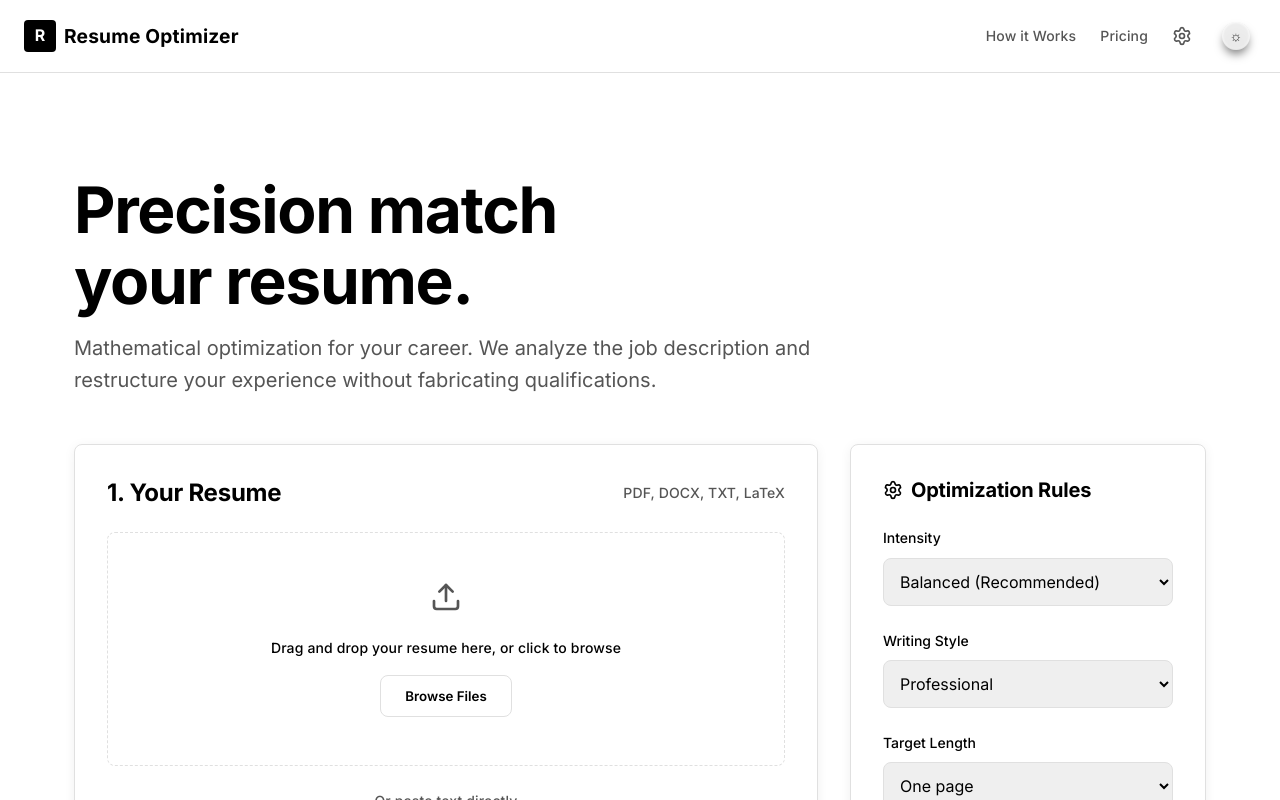
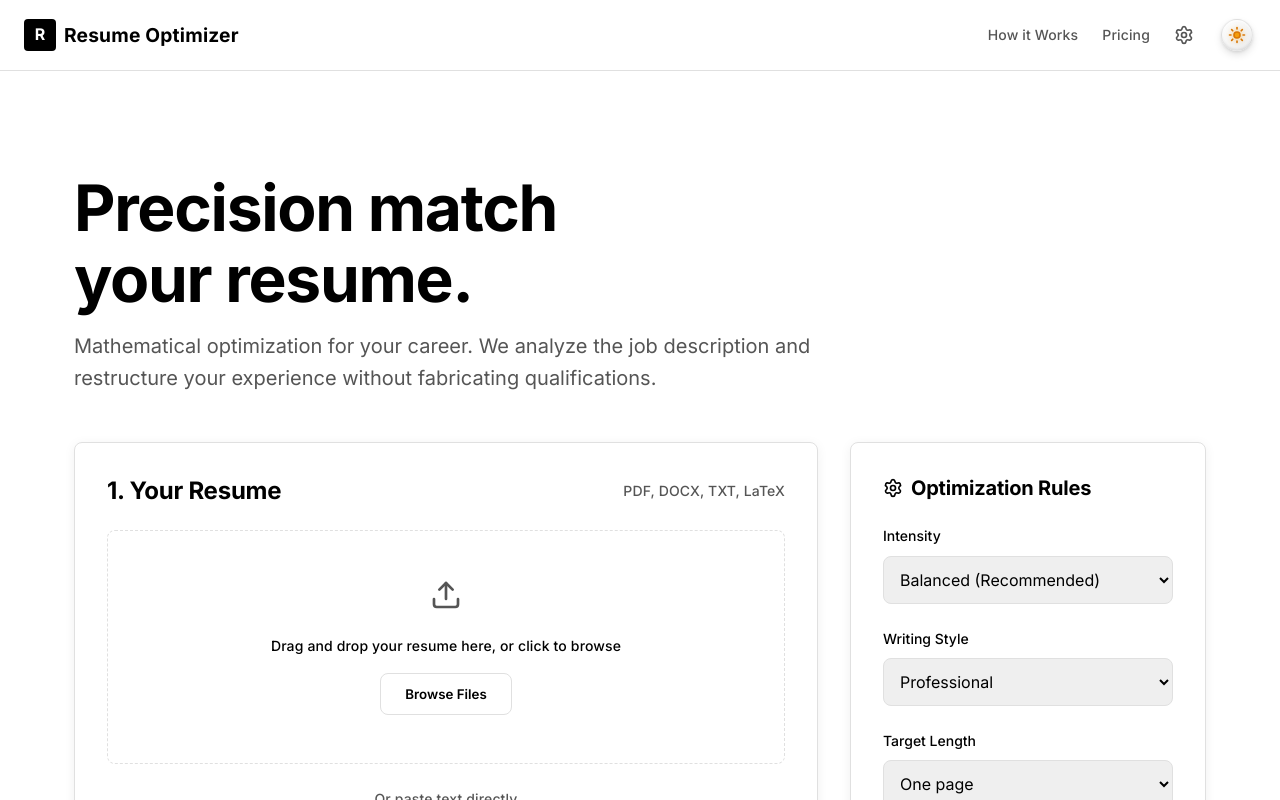
Before and after one commit to kalpit118/resume-ats, a React (Vite) app: page / in a window 1280 px wide. Shown: the top 800 px of the page. Built offline with nearby package versions, Linux system fonts and the light colour scheme.

Commit message:
fix: replace low-res unicode characters with high-quality Lucide Sun/Moon icons with spring animations

```diff
--- a/src/App.tsx
+++ b/src/App.tsx
@@ -1,5 +1,5 @@
 import { useState, useRef, useEffect } from 'react';
-import { Upload, FileText, ChevronRight, Settings, CheckCircle2, Zap, Loader2, Info, Eye, EyeOff } from 'lucide-react';
+import { Upload, Settings, CheckCircle2, Zap, Loader2, Info, Eye, EyeOff } from 'lucide-react';
 import ThemeToggle from './ThemeToggle';
 
 // Strips LaTeX commands & macros so plain text is cleanly presented in the UI
@@ -23,7 +23,6 @@ function cleanLatex(s: string): string {
 }
 
 function App() {
-  const [step, setStep] = useState(1);
   const [resumeFile, setResumeFile] = useState<File | null>(null);
   const [resumeText, setResumeText] = useState('');
   const [jdText, setJdText] = useState('');
--- a/src/ThemeToggle.tsx
+++ b/src/ThemeToggle.tsx
@@ -1,20 +1,13 @@
 import { useState, useCallback, useEffect } from 'react';
+import { Sun, Moon } from 'lucide-react';
 
 /**
  * ThemeToggle — Uses the View Transition API to animate a circular
  * clip-path reveal from the button's position toward the bottom-left
  * corner of the viewport.
  *
- * How it works:
- *   1. `document.startViewTransition()` captures a rasterised snapshot
- *      of the old DOM state into `::view-transition-old(root)`.
- *   2. The callback flips the `dark` class → new DOM state becomes
- *      `::view-transition-new(root)`.
- *   3. We override the default crossfade with a clip-path circle
- *      animation on the NEW pseudo-element, expanding from the button
- *      center to a radius large enough to cover the entire viewport.
- *   4. Content is never hidden — the browser composites both snapshots
- *      with the circle reveal on top, running at compositor 60fps.
+ * Icons: High-quality SVG Lucide Sun and Moon with smooth spring rotation
+ * and scaling micro-interactions.
  */
 
 const DURATION_MS = 500;
@@ -76,15 +69,33 @@ export default function ThemeToggle() {
   }, [isDark]);
 
   return (
-    <div className="theme-toggle" onClick={handleToggle}>
+    <div
+      className="theme-toggle"
+      onClick={handleToggle}
+      role="button"
+      aria-label={isDark ? "Switch to light mode" : "Switch to dark mode"}
+      title={isDark ? "Switch to light mode" : "Switch to dark mode"}
+    >
       <input
         type="checkbox"
         checked={isDark}
         readOnly
         tabIndex={-1}
+        aria-hidden="true"
       />
       <span className="theme-toggle__button"></span>
-      <span className="theme-toggle__label">{isDark ? '☽' : '☼'}</span>
+      <span className="theme-toggle__icon-wrap">
+        <Sun
+          className={`theme-toggle__icon theme-toggle__icon--sun ${!isDark ? 'is-active' : ''}`}
+          size={18}
+          strokeWidth={2.2}
+        />
+        <Moon
+          className={`theme-toggle__icon theme-toggle__icon--moon ${isDark ? 'is-active' : ''}`}
+          size={16}
+          strokeWidth={2.2}
+        />
+      </span>
     </div>
   );
 }
--- a/src/index.css
+++ b/src/index.css
@@ -54,65 +54,65 @@
   --shadow-lift: 0 4px 16px rgba(0, 0, 0, 0.4);
 }
 
-/* ── Theme Toggle Switch (adapted from Uiverse.io / Nagalapuramhareeswar) ── */
+/* ── Theme Toggle Switch ── */
 .theme-toggle {
   position: relative;
-  height: 40px;
-  width: 40px;
-  display: inline-block;
+  height: 38px;
+  width: 38px;
+  display: inline-flex;
+  align-items: center;
+  justify-content: center;
   cursor: pointer;
   flex-shrink: 0;
+  user-select: none;
 }
 
 .theme-toggle .theme-toggle__button {
   transition: all 300ms cubic-bezier(0.23, 1, 0.32, 1);
   box-shadow:
-    0 6px 10px -2px rgba(0, 0, 0, 0.5),
-    inset 0 -1px 2px -1px rgba(0, 0, 0, 0.2),
-    0 -4px 6px -1px rgba(255, 255, 255, 0.6),
-    inset 0 1px 2px -1px rgba(255, 255, 255, 0.2),
-    inset 0 0 2px 1px rgba(255, 255, 255, 0.8),
-    inset 0 8px 12px 0 rgba(255, 255, 255, 0.2);
-  border-radius: 28px;
+    0 4px 10px -2px rgba(0, 0, 0, 0.18),
+    0 1px 3px 0 rgba(0, 0, 0, 0.08),
+    inset 0 1px 2px rgba(255, 255, 255, 0.9),
+    inset 0 -1px 2px rgba(0, 0, 0, 0.08);
+  border-radius: 999px;
   position: absolute;
-  background: #eaeaea;
+  background: linear-gradient(135deg, #ffffff 0%, #ececec 100%);
+  border: 1px solid rgba(0, 0, 0, 0.08);
   display: block;
-  height: 28px;
-  width: 28px;
+  height: 32px;
+  width: 32px;
   left: 50%;
   top: 50%;
-  margin-left: -14px;
-  margin-top: -14px;
+  margin-left: -16px;
+  margin-top: -16px;
 }
 
 :root.dark .theme-toggle .theme-toggle__button {
-  background: #2a2a2a;
+  background: linear-gradient(135deg, #2a2a2e 0%, #1c1c1f 100%);
+  border: 1px solid rgba(255, 255, 255, 0.14);
   box-shadow:
-    0 6px 10px -2px rgba(0, 0, 0, 0.7),
-    inset 0 -1px 2px -1px rgba(0, 0, 0, 0.4),
-    0 -4px 6px -1px rgba(255, 255, 255, 0.1),
-    inset 0 1px 2px -1px rgba(255, 255, 255, 0.1),
-    inset 0 0 2px 1px rgba(255, 255, 255, 0.15),
-    inset 0 8px 12px 0 rgba(255, 255, 255, 0.05);
+    0 4px 12px -2px rgba(0, 0, 0, 0.5),
+    0 1px 3px 0 rgba(0, 0, 0, 0.4),
+    inset 0 1px 2px rgba(255, 255, 255, 0.15),
+    inset 0 -1px 2px rgba(0, 0, 0, 0.3);
 }
 
-.theme-toggle .theme-toggle__label {
-  transition: color 300ms ease-out;
-  line-height: 40px;
-  text-align: center;
-  position: absolute;
-  font-weight: 700;
-  font-size: 14px;
-  display: block;
-  opacity: 0.9;
-  height: 100%;
-  width: 100%;
-  color: rgba(0, 0, 0, 0.9);
-  user-select: none;
+.theme-toggle:hover .theme-toggle__button {
+  transform: scale(1.06);
+  box-shadow:
+    0 6px 14px -2px rgba(0, 0, 0, 0.22),
+    inset 0 1px 2px rgba(255, 255, 255, 0.9);
 }
 
-:root.dark .theme-toggle .theme-toggle__label {
-  color: rgba(255, 255, 255, 0.9);
+:root.dark .theme-toggle:hover .theme-toggle__button {
+  transform: scale(1.06);
+  box-shadow:
+    0 6px 16px -2px rgba(0, 0, 0, 0.65),
+    inset 0 1px 2px rgba(255, 255, 255, 0.2);
+}
+
+.theme-toggle:active .theme-toggle__button {
+  transform: scale(0.95);
 }
 
 .theme-toggle input {
@@ -127,33 +127,51 @@
   margin: 0;
 }
 
-.theme-toggle input:active ~ .theme-toggle__button {
-  filter: blur(0.5px);
-  box-shadow:
-    0 5px 10px -2px rgba(0, 0, 0, 0.4),
-    inset 0 -3px 12px 1px rgba(255, 255, 255, 0.9),
-    0 -4px 6px -1px rgba(255, 255, 255, 0.6),
-    inset 0 3px 10px 0 rgba(0, 0, 0, 0.4),
-    inset 0 0 4px 1px rgba(255, 255, 255, 0.6);
+/* Icon Presentation and Transition */
+.theme-toggle__icon-wrap {
+  position: absolute;
+  inset: 0;
+  display: flex;
+  align-items: center;
+  justify-content: center;
+  pointer-events: none;
+  z-index: 2;
 }
 
-.theme-toggle input:active ~ .theme-toggle__label {
-  font-size: 12px;
-  color: rgba(0, 0, 0, 0.45);
+.theme-toggle__icon {
+  position: absolute;
+  transition: transform 400ms cubic-bezier(0.34, 1.56, 0.64, 1),
+              opacity 250ms ease,
+              filter 250ms ease;
+  will-change: transform, opacity;
 }
 
-:root.dark .theme-toggle input:active ~ .theme-toggle__label {
-  color: rgba(255, 255, 255, 0.45);
+/* Sun Icon (Light Mode) */
+.theme-toggle__icon--sun {
+  color: #d97706;
+  fill: #f59e0b;
+  opacity: 0;
+  transform: rotate(-90deg) scale(0.3);
+  filter: drop-shadow(0 0 2px rgba(245, 158, 11, 0.5));
 }
 
-.theme-toggle input:checked ~ .theme-toggle__button {
-  filter: blur(0.5px);
-  box-shadow:
-    0 4px 10px -2px rgba(0, 0, 0, 0.4),
-    inset 0 -3px 10px -1px rgba(255, 255, 255, 0.9),
-    0 -4px 6px -1px rgba(255, 255, 255, 0.6),
-    inset 0 3px 8px 0 rgba(0, 0, 0, 0.2),
-    inset 0 0 2px 1px rgba(255, 255, 255, 0.6);
+.theme-toggle__icon--sun.is-active {
+  opacity: 1;
+  transform: rotate(0deg) scale(1);
+}
+
+/* Moon Icon (Dark Mode) */
+.theme-toggle__icon--moon {
+  color: #38bdf8;
+  fill: #38bdf8;
+  opacity: 0;
+  transform: rotate(90deg) scale(0.3);
+  filter: drop-shadow(0 0 4px rgba(56, 189, 248, 0.7));
+}
+
+.theme-toggle__icon--moon.is-active {
+  opacity: 1;
+  transform: rotate(0deg) scale(1);
 }
 
 /* Dark-mode adjustments for form inputs, selects, textareas */
```
